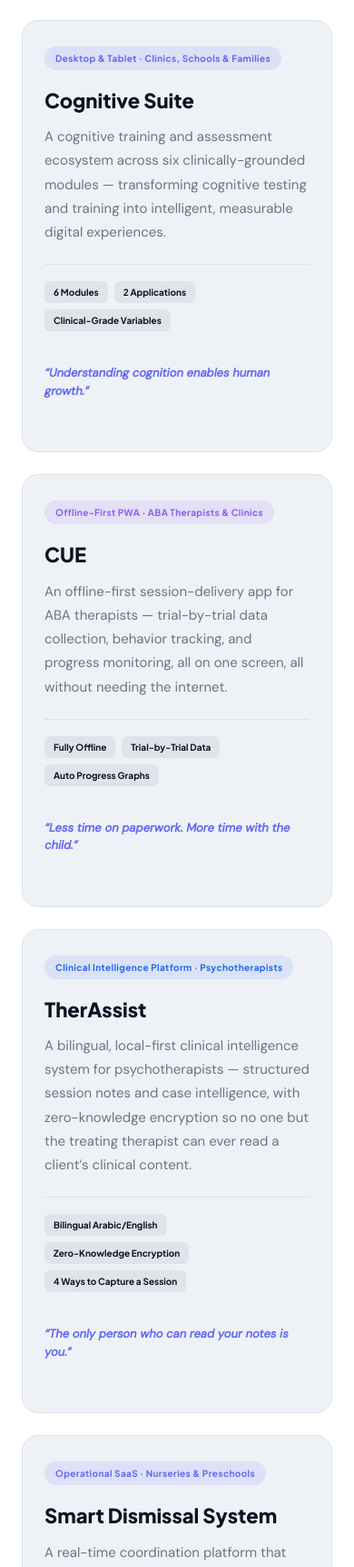
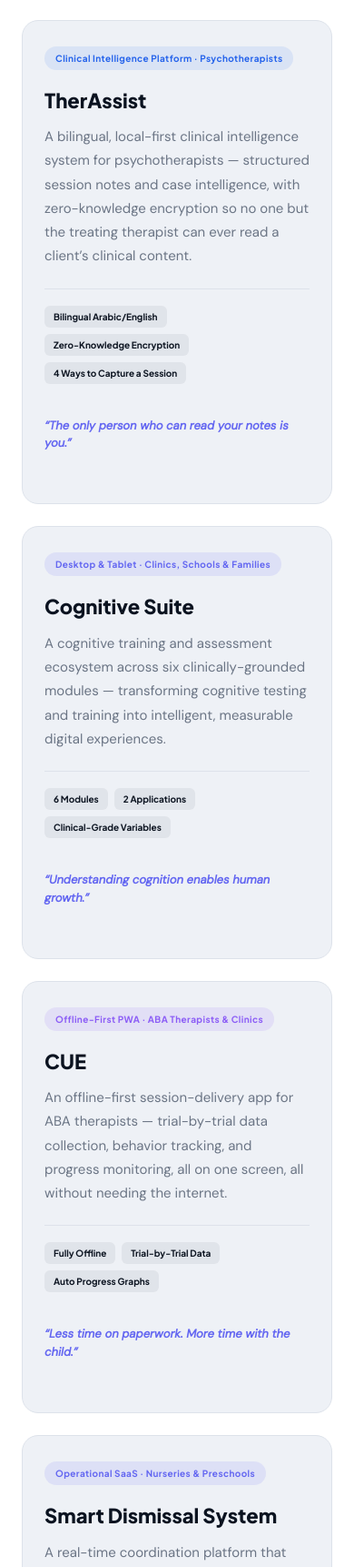
Before and after one commit to yusufaabdelatti/technothera-website, a website: page index.html in a window 390 px wide. Shown: the part 2385-4107 px from the top of the page at 91% size. Drawn offline with Linux system fonts and the light colour scheme.

Commit message:
Reorder homepage products grid: PsySights + TherAssist centered on top row
Switched to a 6-column grid with explicit placement so the two
flagship-tier clinical products (PsySights, TherAssist) sit centered
together on their own top row, with Cognitive Suite, CUE, and Smart
Dismissal System filling the row below edge-to-edge. Reordered the
DOM to match the new visual order so tab/reading order stays sane,
and reset the explicit placement back to normal document flow on the
existing mobile single-column breakpoint.

```diff
--- a/index.html
+++ b/index.html
@@ -71,7 +71,12 @@
     .products__eyebrow::before{content:'';display:inline-block;width:20px;height:2px;background:var(--color-indigo);border-radius:2px;}
     .products__h2{font-family:var(--font-display);font-size:clamp(1.75rem,3vw,2.5rem);font-weight:800;color:var(--color-navy);letter-spacing:-.02em;margin-bottom:10px;}
     .products__sub{font-size:17px;color:var(--color-text-muted);max-width:560px;margin-inline:auto;line-height:1.65;}
-    .products-grid{max-width:1280px;margin-inline:auto;padding-inline:24px;margin-top:56px;display:grid;grid-template-columns:repeat(3,1fr);gap:24px;align-items:stretch;}
+    .products-grid{max-width:1280px;margin-inline:auto;padding-inline:24px;margin-top:56px;display:grid;grid-template-columns:repeat(6,1fr);gap:24px;align-items:stretch;}
+    .pc--pos-a{grid-column:2/4;grid-row:1;}
+    .pc--pos-b{grid-column:4/6;grid-row:1;}
+    .pc--pos-c{grid-column:1/3;grid-row:2;}
+    .pc--pos-d{grid-column:3/5;grid-row:2;}
+    .pc--pos-e{grid-column:5/7;grid-row:2;}
     .pc__pill--violet{background:rgba(139,92,246,.12);color:#8B5CF6;}
     .pc__pill--blue{background:rgba(37,99,235,.1);color:#2563EB;}
     .pc{background:var(--color-light);border-radius:18px;padding:36px 32px;border:1.5px solid var(--color-border);position:relative;overflow:hidden;display:flex;flex-direction:column;transition:transform .25s,box-shadow .25s,border-color .25s;text-decoration:none;}
@@ -133,6 +138,7 @@
       .hero__body{max-width:100%;}
       .hero__pulse-wrap{order:-1;}
       .products-grid{grid-template-columns:1fr;}
+      .pc--pos-a,.pc--pos-b,.pc--pos-c,.pc--pos-d,.pc--pos-e{grid-column:auto;grid-row:auto;}
       .custom__inner{grid-template-columns:1fr;}
       .custom__svg{display:none;}
     }
@@ -335,7 +341,7 @@
   </div>
   <div class="products-grid">
     <!-- PsySights — flagship -->
-    <a href="products/psysights.html" class="pc pc--flagship fade-up" data-animate>
+    <a href="products/psysights.html" class="pc pc--flagship pc--pos-a fade-up" data-animate>
       <span class="pc__pill pc__pill--indigo">B2B SaaS &middot; Psychiatric &amp; Psychological Clinics</span>
       <div class="pc__name">PsySights</div>
       <p class="pc__desc">A psychological insights platform that digitizes clinical assessments &mdash; automatic scoring, AI-assisted narratives, and polished clinic-branded reports, in minutes instead of hours.</p>
@@ -348,8 +354,22 @@
       <span class="pc__more">Learn More <svg width="14" height="14" viewBox="0 0 24 24" fill="none" stroke="currentColor" stroke-width="2.5" stroke-linecap="round" stroke-linejoin="round"><line x1="5" y1="12" x2="19" y2="12"/><polyline points="12 5 19 12 12 19"/></svg></span>
     </a>
 
+    <!-- TherAssist -->
+    <a href="products/therassist.html" class="pc pc--pos-b fade-up" data-animate>
+      <span class="pc__pill pc__pill--blue">Clinical Intelligence Platform &middot; Psychotherapists</span>
+      <div class="pc__name">TherAssist</div>
+      <p class="pc__desc">A bilingual, local-first clinical intelligence system for psychotherapists &mdash; structured session notes and case intelligence, with zero-knowledge encryption so no one but the treating therapist can ever read a client&rsquo;s clinical content.</p>
+      <div class="pc__stats">
+        <span class="pc__stat">Bilingual Arabic/English</span>
+        <span class="pc__stat">Zero-Knowledge Encryption</span>
+        <span class="pc__stat">4 Ways to Capture a Session</span>
+      </div>
+      <p class="pc__idea">&ldquo;The only person who can read your notes is you.&rdquo;</p>
+      <span class="pc__more">Learn More <svg width="14" height="14" viewBox="0 0 24 24" fill="none" stroke="currentColor" stroke-width="2.5" stroke-linecap="round" stroke-linejoin="round"><line x1="5" y1="12" x2="19" y2="12"/><polyline points="12 5 19 12 12 19"/></svg></span>
+    </a>
+
     <!-- Cognitive Suite -->
-    <a href="products/cognitive-suite.html" class="pc fade-up" data-animate>
+    <a href="products/cognitive-suite.html" class="pc pc--pos-c fade-up" data-animate>
       <span class="pc__pill pc__pill--indigo">Desktop &amp; Tablet &middot; Clinics, Schools &amp; Families</span>
       <div class="pc__name">Cognitive Suite</div>
       <p class="pc__desc">A cognitive training and assessment ecosystem across six clinically-grounded modules &mdash; transforming cognitive testing and training into intelligent, measurable digital experiences.</p>
@@ -363,7 +383,7 @@
     </a>
 
     <!-- CUE -->
-    <a href="products/cue.html" class="pc fade-up" data-animate>
+    <a href="products/cue.html" class="pc pc--pos-d fade-up" data-animate>
       <span class="pc__pill pc__pill--violet">Offline-First PWA &middot; ABA Therapists &amp; Clinics</span>
       <div class="pc__name">CUE</div>
       <p class="pc__desc">An offline-first session-delivery app for ABA therapists &mdash; trial-by-trial data collection, behavior tracking, and progress monitoring, all on one screen, all without needing the internet.</p>
@@ -376,20 +396,19 @@
       <span class="pc__more">Learn More <svg width="14" height="14" viewBox="0 0 24 24" fill="none" stroke="currentColor" stroke-width="2.5" stroke-linecap="round" stroke-linejoin="round"><line x1="5" y1="12" x2="19" y2="12"/><polyline points="12 5 19 12 12 19"/></svg></span>
     </a>
 
-    <!-- TherAssist -->
-    <a href="products/therassist.html" class="pc fade-up" data-animate>
-      <span class="pc__pill pc__pill--blue">Clinical Intelligence Platform &middot; Psychotherapists</span>
-      <div class="pc__name">TherAssist</div>
-      <p class="pc__desc">A bilingual, local-first clinical intelligence system for psychotherapists &mdash; structured session notes and case intelligence, with zero-knowledge encryption so no one but the treating therapist can ever read a client&rsquo;s clinical content.</p>
+    <!-- Smart Dismissal System -->
+    <a href="products/smart-dismissal-system.html" class="pc pc--pos-e fade-up" data-animate>
+      <span class="pc__pill pc__pill--indigo">Operational SaaS &middot; Nurseries &amp; Preschools</span>
+      <div class="pc__name">Smart Dismissal System</div>
+      <p class="pc__desc">A real-time coordination platform that transforms nursery pickup from reactive chaos into a calm, structured, digital workflow &mdash; born from observing the daily stress of dismissal firsthand.</p>
       <div class="pc__stats">
-        <span class="pc__stat">Bilingual Arabic/English</span>
-        <span class="pc__stat">Zero-Knowledge Encryption</span>
-        <span class="pc__stat">4 Ways to Capture a Session</span>
+        <span class="pc__stat">4 Interfaces</span>
+        <span class="pc__stat">8-Step Workflow</span>
+        <span class="pc__stat">0 App Downloads Required</span>
       </div>
-      <p class="pc__idea">&ldquo;The only person who can read your notes is you.&rdquo;</p>
+      <p class="pc__idea">&ldquo;Improving operational systems improves human wellbeing.&rdquo;</p>
       <span class="pc__more">Learn More <svg width="14" height="14" viewBox="0 0 24 24" fill="none" stroke="currentColor" stroke-width="2.5" stroke-linecap="round" stroke-linejoin="round"><line x1="5" y1="12" x2="19" y2="12"/><polyline points="12 5 19 12 12 19"/></svg></span>
     </a>
-
     <!-- Smart Dismissal System -->
     <a href="products/smart-dismissal-system.html" class="pc fade-up" data-animate>
       <span class="pc__pill pc__pill--indigo">Operational SaaS &middot; Nurseries &amp; Preschools</span>
```
